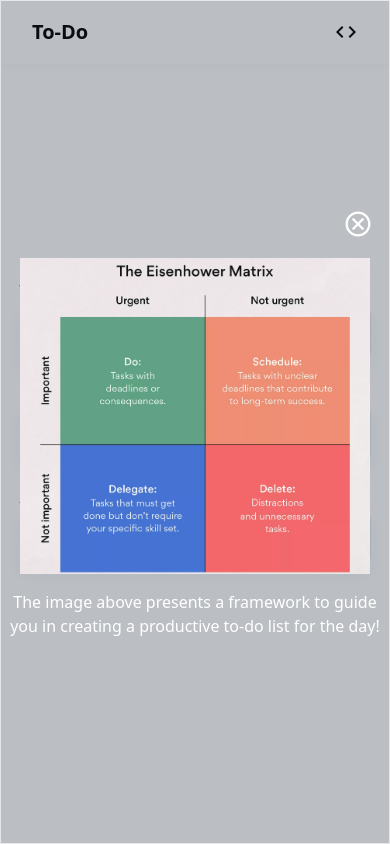
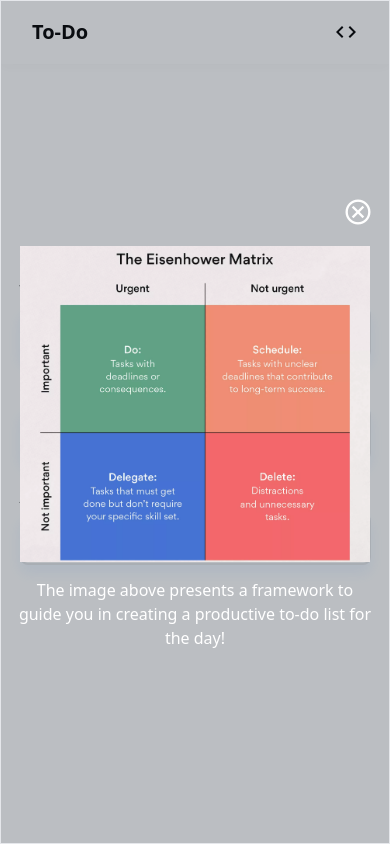
Before and after one commit to abno-24/To-Do-App, a Vue app: page / in a window 390 px wide. Both pictures are taken after a click on the element "lightbulb". Built offline with nearby package versions, Linux system fonts and the light colour scheme.

Commit message:
responsiveness of info feature

```diff
--- a/src/components/Info.vue
+++ b/src/components/Info.vue
@@ -6,7 +6,7 @@
             cancel
         </span>
         <img src="/imgs/matrix.png" alt="Image" class="w-[40%] max-md:w-[90%]">
-        <p class="text-white text-center">
+        <p class="text-white text-center mx-4">
             The image above presents a framework to guide you in creating a productive to-do list for the day!
         </p>
     </div>
```
